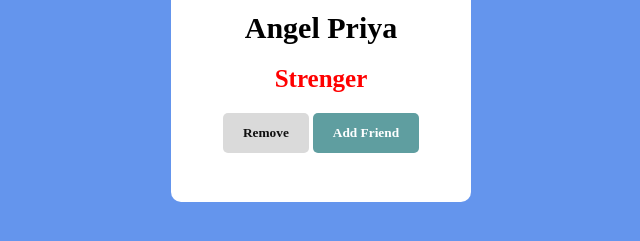
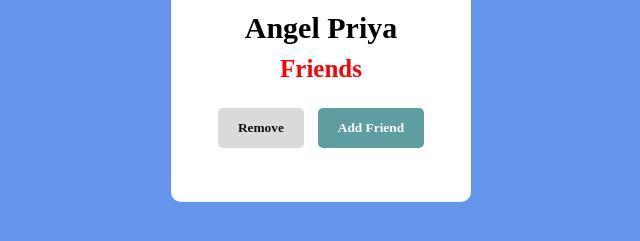
Before and after one commit to 81nilesh/5js-project, a plain HTML site: page index.html in a window 1280 px wide. Both pictures are taken after a click on the button "Add Friend". Shown: the part 423-664 px from the top of the page, without its empty margins (319-959 px from the left). Drawn offline with Linux system fonts and the light colour scheme.

Commit message:
Add Friend completed

```diff
--- a/index.js
+++ b/index.js
@@ -0,0 +1,9 @@
+var isStatus = document.querySelector("h5");
+
+
+var addFriend = document.querySelector("#add");
+
+
+addFriend.addEventListener("click", function () {
+    isStatus.innerHTML = "Friends"
+})
--- a/style.css
+++ b/style.css
@@ -37,13 +37,14 @@ body {
 
 #card h1 {
     font-size: 30px;
+    font-weight: 700;
     margin: 10px 0;
 }
 
 #card h5 {
     font-size: 25px;
     color: red;
-    margin: 20px;
+    margin-bottom: 20px;
 }
 
 #card button {
@@ -53,6 +54,8 @@ body {
     padding: 12px 20px;
     border-radius: 5px;
     border: none;
+    margin: 5px;
+    cursor: pointer;
 }
 
 #card #remove {
```
